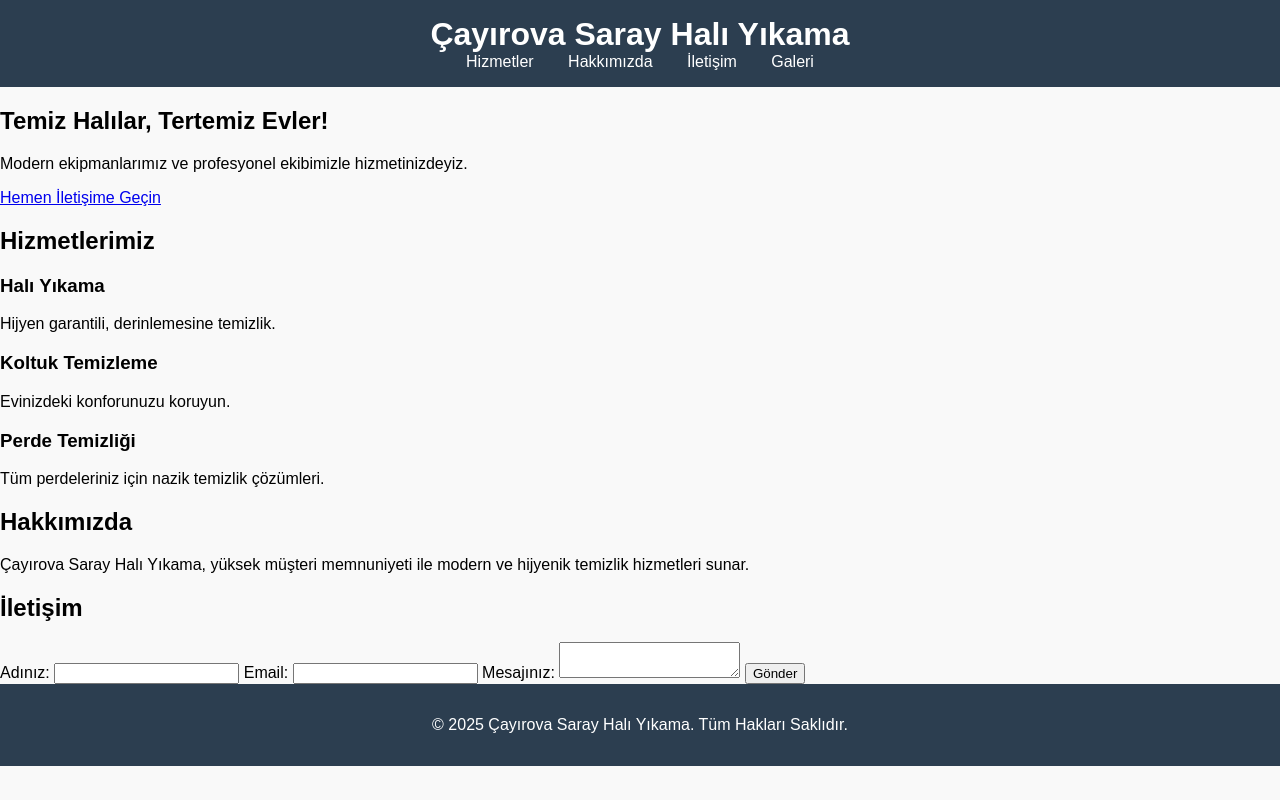
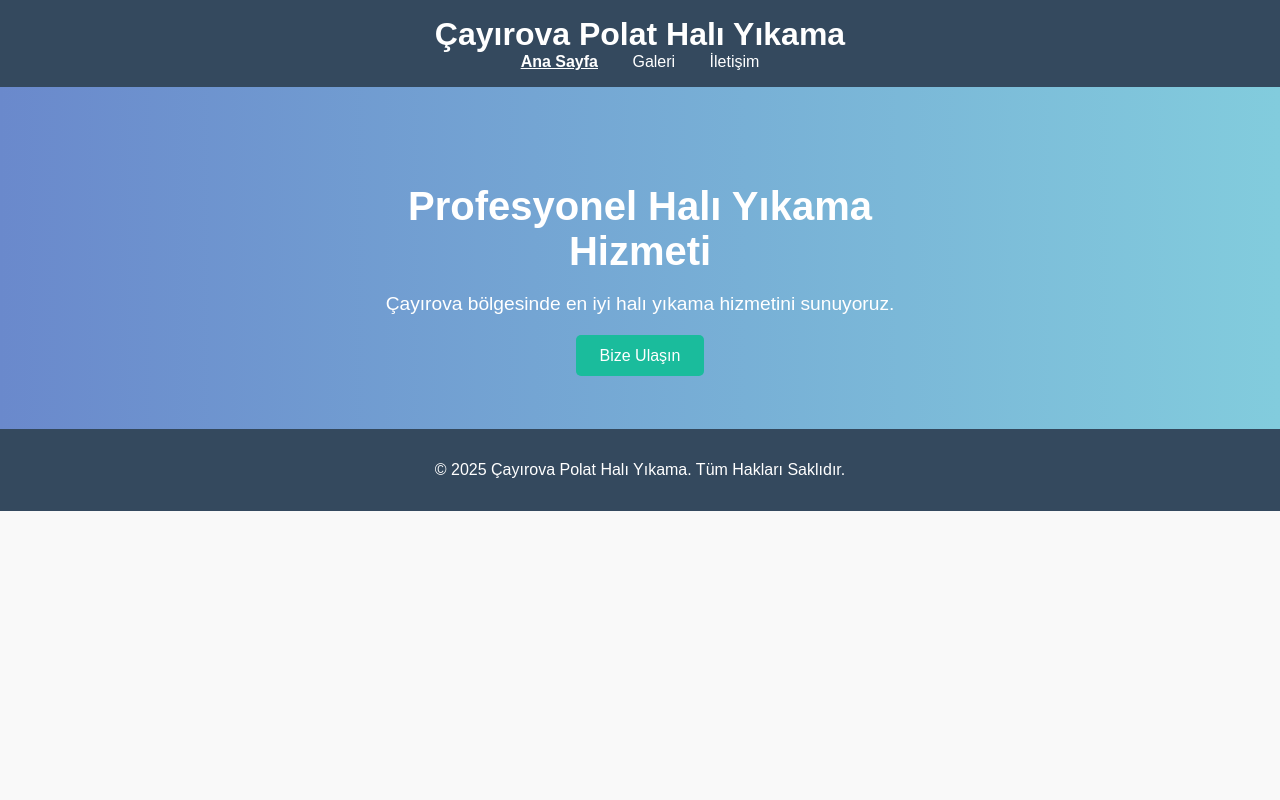
Before and after one commit to canery2/mydevelops, a plain HTML site: page projects/project_hali_yikama/index.html in a window 1280 px wide. Drawn offline with Linux system fonts and the light colour scheme.

Commit message:
Anasayfa ve ekranlar kısmen yapıldı.

```diff
--- a/projects/project_hali_yikama/index.html
+++ b/projects/project_hali_yikama/index.html
@@ -3,67 +3,33 @@
 <head>
   <meta charset="UTF-8">
   <meta name="viewport" content="width=device-width, initial-scale=1.0">
-  <title>Çayırova Saray Halı Yıkama</title>
+  <title>Ana Sayfa - Çayırova Polat Halı Yıkama</title>
   <link rel="stylesheet" href="style.css">
 </head>
 <body>
   <header>
     <div class="container">
-      <h1>Çayırova Saray Halı Yıkama</h1>
+      <h1>Çayırova Polat Halı Yıkama</h1>
       <nav>
-        <a href="#services">Hizmetler</a>
-        <a href="#about">Hakkımızda</a>
-        <a href="#contact">İletişim</a>
+        <a href="index.html" class="active">Ana Sayfa</a>
         <a href="gallery.html">Galeri</a>
+        <a href="contact.html">İletişim</a>
       </nav>
     </div>
   </header>
 
-  <section id="hero">
-    <h2>Temiz Halılar, Tertemiz Evler!</h2>
-    <p>Modern ekipmanlarımız ve profesyonel ekibimizle hizmetinizdeyiz.</p>
-    <a href="#contact" class="btn">Hemen İletişime Geçin</a>
-  </section>
-
-  <section id="services">
-    <h2>Hizmetlerimiz</h2>
-    <div class="service">
-      <h3>Halı Yıkama</h3>
-      <p>Hijyen garantili, derinlemesine temizlik.</p>
-    </div>
-    <div class="service">
-      <h3>Koltuk Temizleme</h3>
-      <p>Evinizdeki konforunuzu koruyun.</p>
-    </div>
-    <div class="service">
-      <h3>Perde Temizliği</h3>
-      <p>Tüm perdeleriniz için nazik temizlik çözümleri.</p>
-    </div>
-  </section>
-
-  <section id="about">
-    <h2>Hakkımızda</h2>
-    <p>Çayırova Saray Halı Yıkama, yüksek müşteri memnuniyeti ile modern ve hijyenik temizlik hizmetleri sunar.</p>
-  </section>
-
-  <section id="contact">
-    <h2>İletişim</h2>
-    <form>
-      <label for="name">Adınız:</label>
-      <input type="text" id="name" name="name" required>
-
-      <label for="email">Email:</label>
-      <input type="email" id="email" name="email" required>
-
-      <label for="message">Mesajınız:</label>
-      <textarea id="message" name="message" required></textarea>
-
-      <button type="submit">Gönder</button>
-    </form>
-  </section>
+  <main>
+    <section class="hero">
+      <div class="hero-content">
+        <h2>Profesyonel Halı Yıkama Hizmeti</h2>
+        <p>Çayırova bölgesinde en iyi halı yıkama hizmetini sunuyoruz.</p>
+        <a href="contact.html" class="btn">Bize Ulaşın</a>
+      </div>
+    </section>
+  </main>
 
   <footer>
-    <p>&copy; 2025 Çayırova Saray Halı Yıkama. Tüm Hakları Saklıdır.</p>
+    <p>&copy; 2025 Çayırova Polat Halı Yıkama. Tüm Hakları Saklıdır.</p>
   </footer>
 </body>
 </html>
--- a/projects/project_hali_yikama/style.css
+++ b/projects/project_hali_yikama/style.css
@@ -1,4 +1,4 @@
-/* Genel Stil */
+/* Genel Ayarlar */
 body {
   font-family: Arial, sans-serif;
   margin: 0;
@@ -7,13 +7,13 @@ body {
 }
 
 header {
-    background-color: #2c3e50;
-    padding: 1rem;
+  background-color: #34495e;
+  color: white;
+  padding: 1rem 0;
   text-align: center;
 }
 
 header h1 {
-    color: white;
   margin: 0;
 }
 
@@ -28,15 +28,46 @@ body {
   text-decoration: underline;
 }
 
-  /* Ana Sayfa İçeriği */
-  main {
-    padding: 2rem;
+/* Hero Bölümü */
+.hero {
+  background: linear-gradient(to right, #6a89cc, #82ccdd);
+  color: white;
   text-align: center;
+  padding: 4rem 2rem;
 }
 
+.hero-content {
+  max-width: 600px;
+  margin: 0 auto;
+}
+
+.hero h2 {
+  font-size: 2.5rem;
+  margin-bottom: 1rem;
+}
+
+.hero p {
+  font-size: 1.2rem;
+  margin-bottom: 2rem;
+}
+
+.btn {
+  background-color: #1abc9c;
+  color: white;
+  padding: 0.75rem 1.5rem;
+  text-decoration: none;
+  border-radius: 5px;
+  transition: background-color 0.3s ease;
+}
+
+.btn:hover {
+  background-color: #16a085;
+}
+
+/* Footer */
 footer {
-    background-color: #2c3e50;
+  background-color: #34495e;
   color: white;
   text-align: center;
-    padding: 1rem;
+  padding: 1rem 0;
 }
```
Also changed, not shown: projects/project_hali_yikama/contact.html (added, +45 -0 lines), projects/project_hali_yikama/gallery.html (+48 -12 lines). Lines whose indentation alone changed are shown as unchanged.
